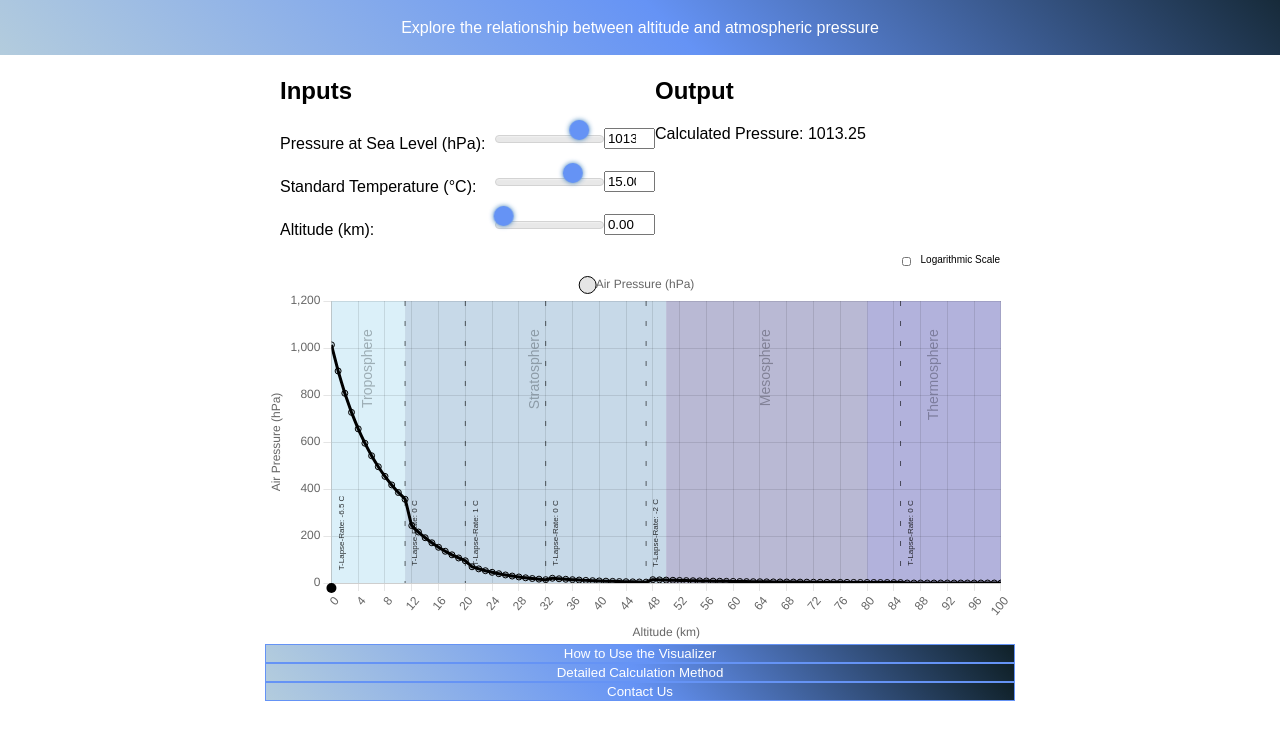
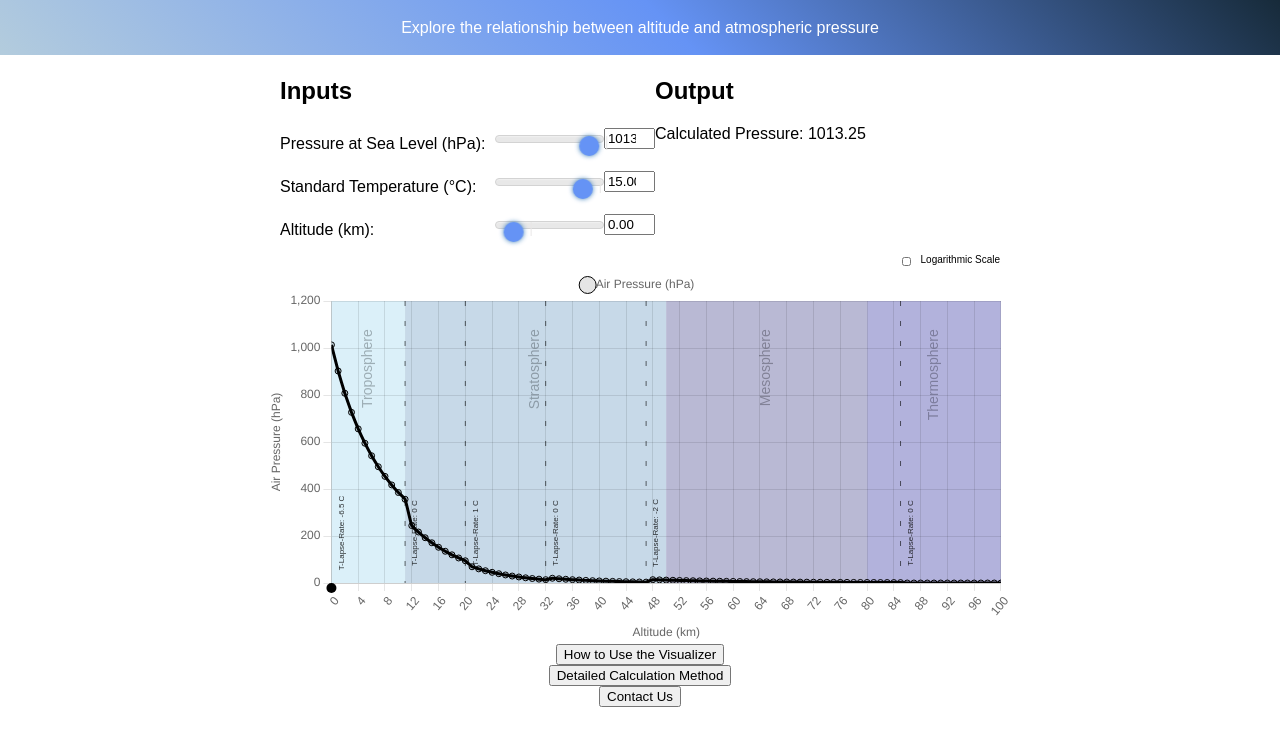
Before and after one commit to zartyblartfast/AtmosphericPressureVisualizer, a plain HTML site: page index.html in a window 1280 px wide. Shown: the part 63-800 px from the top of the page. Drawn offline with nearby package versions, Linux system fonts and the light colour scheme.

Commit message:
Update styles.css

```diff
--- a/styles.css
+++ b/styles.css
@@ -97,28 +97,24 @@ main {
 }
 
 .slider-container .noUi-handle {
+  width: 0;
+  height: 0;
+  border: 0;
+  background: none;
+  box-shadow: none;
+  outline: none;
+}
+
+.slider-container .noUi-handle:before {
+  content: "";
+  display: block;
   width: 20px;
   height: 20px;
-  border: 0;
+  background: #6593F5;
   border-radius: 50%;
-  background: #6593F5;
-  cursor: pointer;
+  position: relative;
+  left: -10px;
   box-shadow: 0 0 5px #3D7EBA;
-  outline: none;
-  transform: translateY(-50%);
-}
-
-.slider-container .noUi-handle:before,
-.slider-container .noUi-handle:after {
-  display: none; /* Hide the default handle pseudo-elements */
-}
-.collapsible {
-  cursor: pointer;
-  border: 1px solid #6593F5; /* Adjust the color as needed */
-  outline: none;
-  width: 100%;
-  background: linear-gradient(45deg, #B3CCDD, #6593F5, #0F2027); /* Same gradient as the header */
-  color: white; /* Adjust the text color so it's visible against the gradient */
 }
 
 .content {
```
